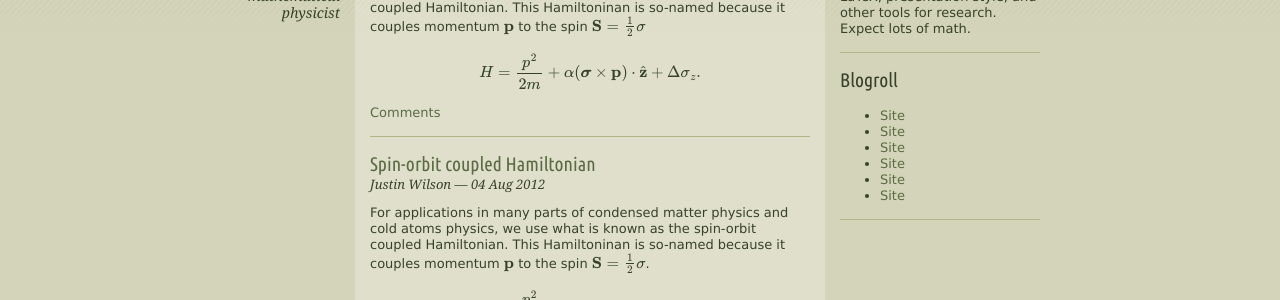
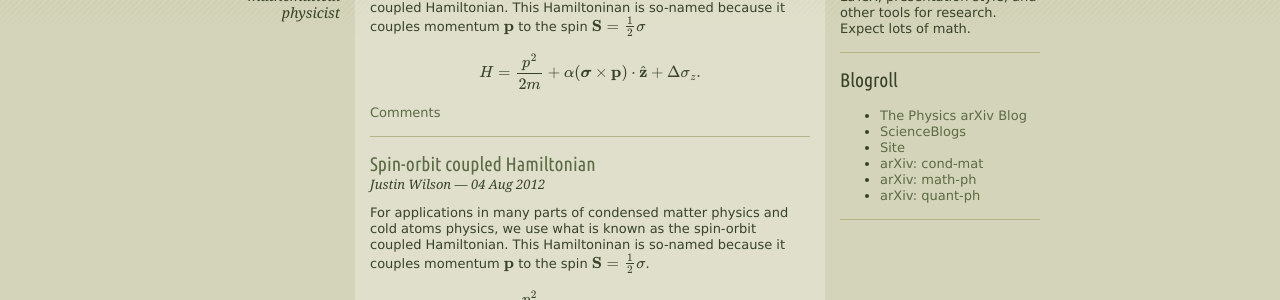
Before and after one commit to jhwilson/old-jhwilson.github.io, a Jekyll site: the page built from index.html, in a window 1280 px wide. Shown: the part 166-466 px from the top of the page. Built offline with Jekyll 4.4.1, drawn with Linux system fonts in a browser that asks for light colours; nearby versions of some CDN libraries; formulas are drawn with MathJax 3; the list of posts is cut into pages by our own code; comment, search, counter and statistics services are not loaded.

Commit message:
Added blogs to blogroll

```diff
--- a/_layouts/default.html
+++ b/_layouts/default.html
@@ -45,12 +45,12 @@
         <h2>Blogroll</h2>
         <div class="content">
           <ul>
+            <li><a href="http://www.technologyreview.com/contributor/the-physics-arxiv-blog/">The Physics arXiv Blog</a></li>
+            <li><a href="http://scienceblogs.com/">ScienceBlogs</a></li>
             <li><a href="#">Site</a></li>
-            <li><a href="#">Site</a></li>
-            <li><a href="#">Site</a></li>
-            <li><a href="#">Site</a></li>
-            <li><a href="#">Site</a></li>
-            <li><a href="#">Site</a></li>
+            <li><a href="http://arxiv.org/list/cond-mat/recent">arXiv: cond-mat</a></li>
+            <li><a href="http://arxiv.org/list/math-ph/recent">arXiv: math-ph</a></li>
+            <li><a href="http://arxiv.org/list/quant-ph/recent">arXiv: quant-ph</a></li>
           </ul>
         </div>
       </div>
```
